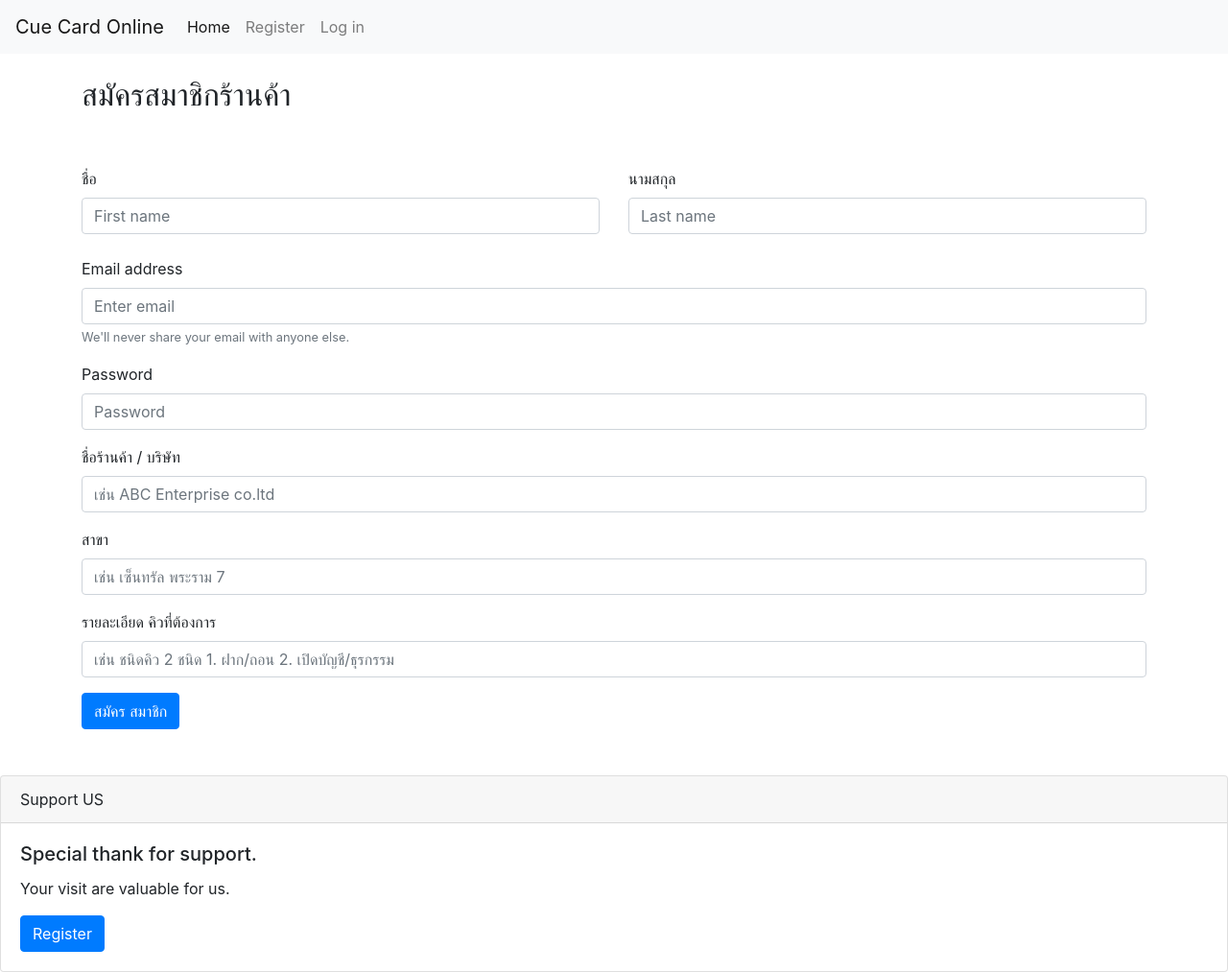
After one commit to Alogenesis/CueCardOnline, a Django app: page /register in a window 1280 px wide. The commit adds this page. Shown: the whole page at 96% size. Run offline with Django 3.2, Linux system fonts and the light colour scheme; some libraries are stand-ins or nearby versions.

Commit message:
Add register template + setting wait for sql connect

```diff
--- a/cueOnline/CueApp/views.py
+++ b/cueOnline/CueApp/views.py
@@ -7,3 +7,6 @@ def index(request):
 
 def info(request):
     return render(request, 'info.html')
+
+def register(request):
+    return render(request, 'register.html')
--- a/cueOnline/cueOnline/urls.py
+++ b/cueOnline/cueOnline/urls.py
@@ -21,5 +21,6 @@ urlpatterns = [
     path('admin/', admin.site.urls),
     path('',views.index),
     path('info',views.info),
+    path('register',views.register),
 
 ]
--- a/cueOnline/template/index.html
+++ b/cueOnline/template/index.html
@@ -12,7 +12,7 @@
 <!--Botton-->
 <a href="http://127.0.0.1:8000/info"><button type="button" class="btn btn-danger btn-lg btn-block">บัตรคิวออนไลน์ คืออะไร?</button></a>
   <br>
-<button type="button" class="btn btn-success btn-lg btn-block">สมัครสมาชิก สำหรับร้านค้า</button>
+<a href="http://127.0.0.1:8000/register"><button type="button" class="btn btn-success btn-lg btn-block">สมัครสมาชิก สำหรับร้านค้า</button></a>
   <br>
 <button type="button" class="btn btn-info btn-lg btn-block">ลงชื่อเข้าใช้ สำหรับร้านค้า</button>
   <br>
--- a/cueOnline/template/layout.html
+++ b/cueOnline/template/layout.html
@@ -18,7 +18,7 @@
   <div class="collapse navbar-collapse" id="navbarNavAltMarkup">
     <div class="navbar-nav">
       <a class="nav-item nav-link active" href="http://127.0.0.1:8000/">Home <span class="sr-only">(current)</span></a>
-      <a class="nav-item nav-link" href="#">Register</a>
+      <a class="nav-item nav-link" href="http://127.0.0.1:8000/register">Register</a>
       <a class="nav-item nav-link" href="#">Log in</a>
     </div>
   </div>
@@ -40,8 +40,8 @@
   </div>
   <div class="card-body">
     <h5 class="card-title">Special thank for support.</h5>
-    <p class="card-text">Your visit are valuale for us.</p>
-    <a href="#" class="btn btn-primary">Register</a>
+    <p class="card-text">Your visit are valuable for us.</p>
+    <a href="http://127.0.0.1:8000/register" class="btn btn-primary">Register</a>
   </div>
 </div>
 
--- /dev/null
+++ b/cueOnline/template/register.html
@@ -0,0 +1,59 @@
+{% extends 'layout.html' %}
+{% block content %}
+
+<form>
+    <br>
+    <h2>สมัครสมาชิกร้านค้า</h2>
+    <br>
+    <br>
+
+    <!-- ชื่อ นามสกุล -->
+  <div class="row">
+    <div class="col">
+        <label for="formGroupExampleInput2">ชื่อ</label>
+      <input type="text" class="form-control" placeholder="First name">
+    </div>
+    <div class="col">
+        <label for="formGroupExampleInput2">นามสกุล</label>
+      <input type="text" class="form-control" placeholder="Last name">
+    </div>
+  </div>
+    <br>
+
+    <!-- Email -->
+    <div class="form-group">
+    <label for="exampleInputEmail1">Email address</label>
+    <input type="email" class="form-control" id="exampleInputEmail1" aria-describedby="emailHelp" placeholder="Enter email">
+    <small id="emailHelp" class="form-text text-muted">We'll never share your email with anyone else.</small>
+  </div>
+
+    <!-- Password -->
+  <div class="form-group">
+    <label for="exampleInputPassword1">Password</label>
+    <input type="password" class="form-control" id="exampleInputPassword1" placeholder="Password">
+  </div>
+
+    <!-- ชื่อร้านค้า / บริษัท -->
+    <div class="form-group">
+    <label for="formGroupExampleInput">ชื่อร้านค้า / บริษัท</label>
+    <input type="text" class="form-control" id="formGroupExampleInput" placeholder="เช่น ABC Enterprise co.ltd">
+  </div>
+    <!-- สาขา -->
+  <div class="form-group">
+    <label for="formGroupExampleInput2">สาขา</label>
+    <input type="text" class="form-control" id="formGroupExampleInput2" placeholder="เช่น เซ็นทรัล พระราม 7">
+  </div>
+
+    <!-- รายละเอียด -->
+    <div class="form-group">
+    <label for="formGroupExampleInput2">รายละเอียด คิวที่ต้องการ</label>
+    <input type="text" class="form-control" id="formGroupExampleInput2" placeholder="เช่น ชนิดคิว 2 ชนิด 1. ฝาก/ถอน 2. เปิดบัญชี/ธุรกรรม">
+  </div>
+
+ <!-- Submit botton -->
+  <button type="submit" class="btn btn-primary">สมัคร สมาชิก</button>
+
+</form>
+<br>
+<br>
+{% endblock %}
```
Also changed, not shown: cueOnline/cueOnline/settings.py (+6 -2 lines), 2 other files.
